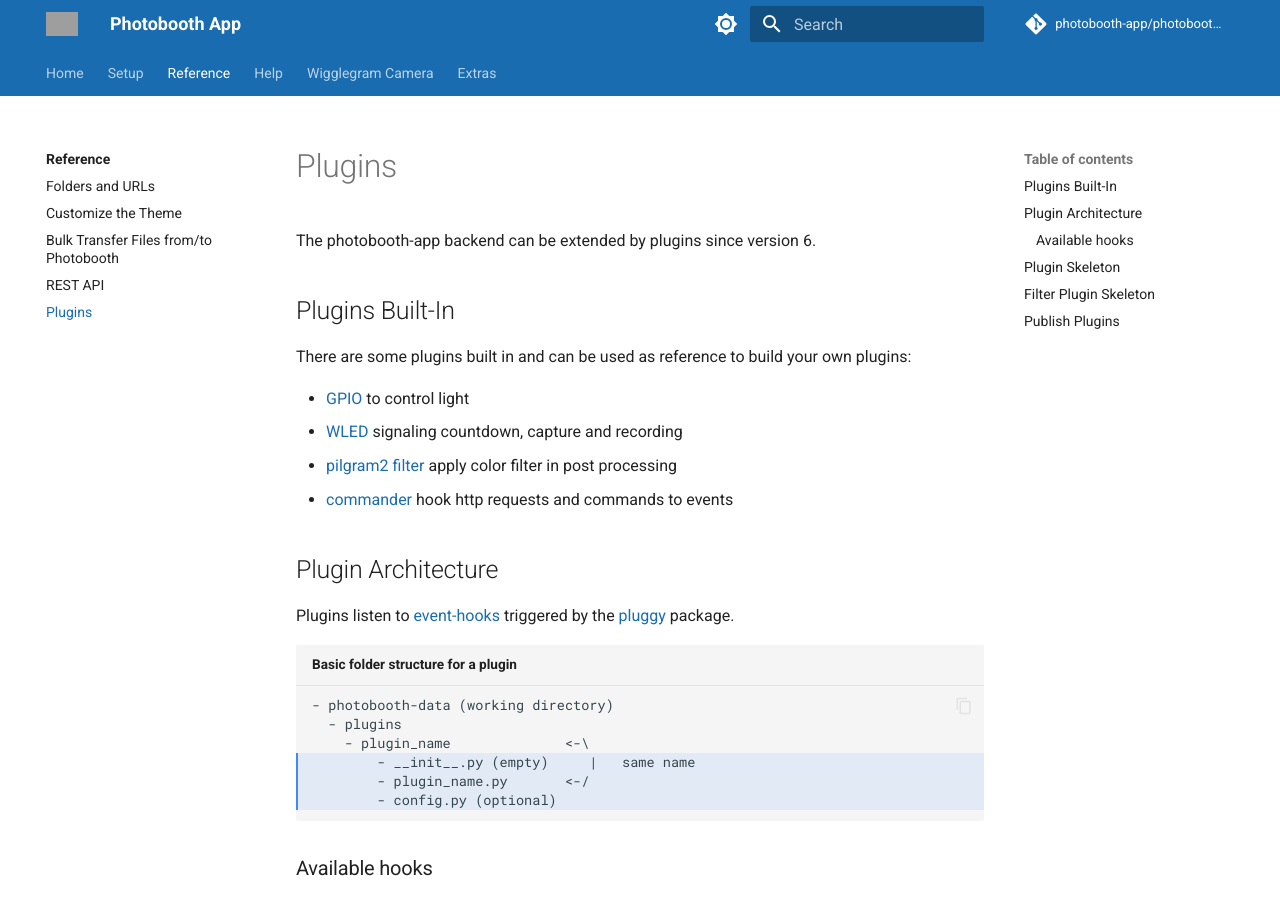
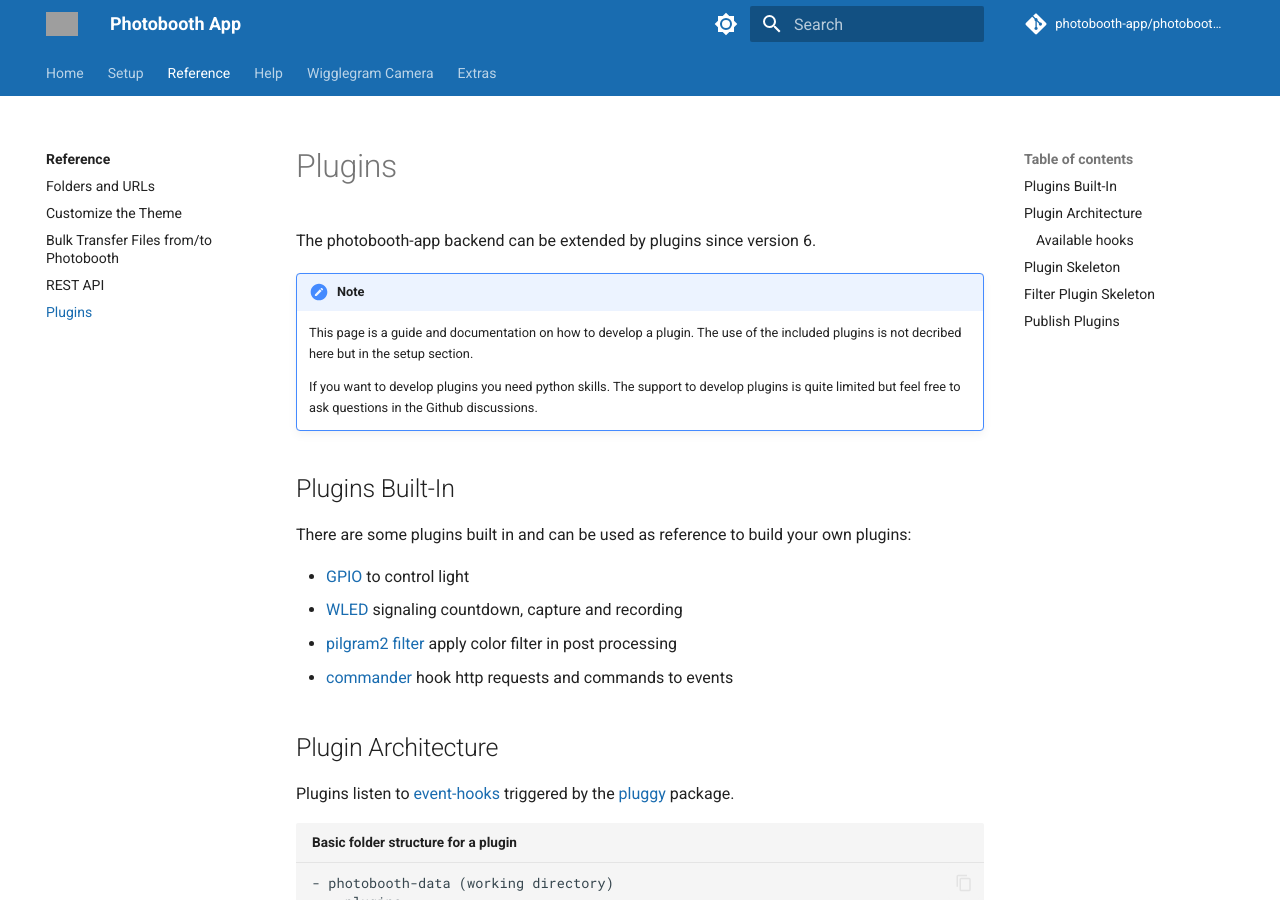
Before and after one commit to photobooth-app/photobooth-docs, an MkDocs documentation site: the page built from docs/reference/plugins.md, in a window 1280 px wide and 900 px high. Built offline with MkDocs 1.6.1 and Material for MkDocs 9.7.7, drawn with Linux system fonts in a browser that asks for light colours; comment, search, counter and statistics services are not loaded; grey boxes are pictures that could not be loaded.

Commit message:
add note to plugins.

```diff
--- a/docs/reference/plugins.md
+++ b/docs/reference/plugins.md
@@ -1,6 +1,11 @@
 # Plugins
 
 The photobooth-app backend can be extended by plugins since version 6.
+
+!!! note
+    This page is a guide and documentation on how to develop a plugin. The use of the included plugins is not decribed here but in the setup section.
+
+    If you want to develop plugins you need python skills. The support to develop plugins is quite limited but feel free to ask questions in the Github discussions.
 
 ## Plugins Built-In
 
```
